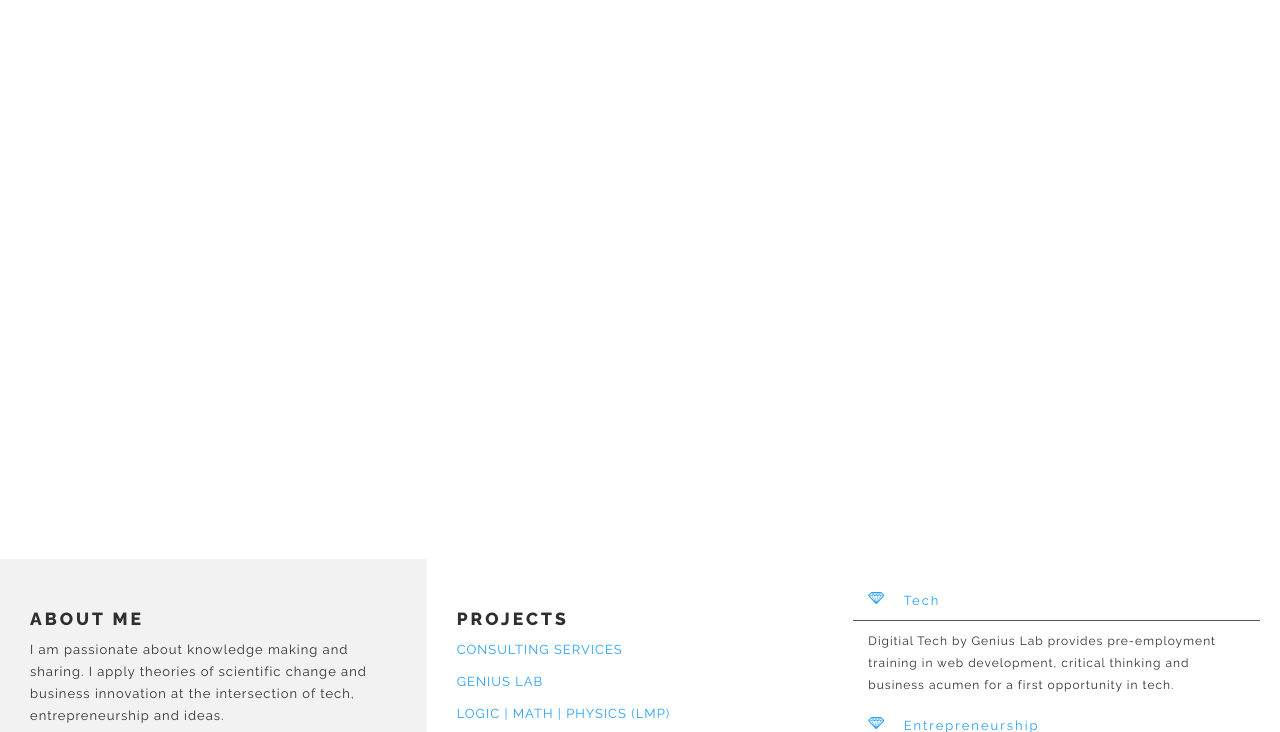
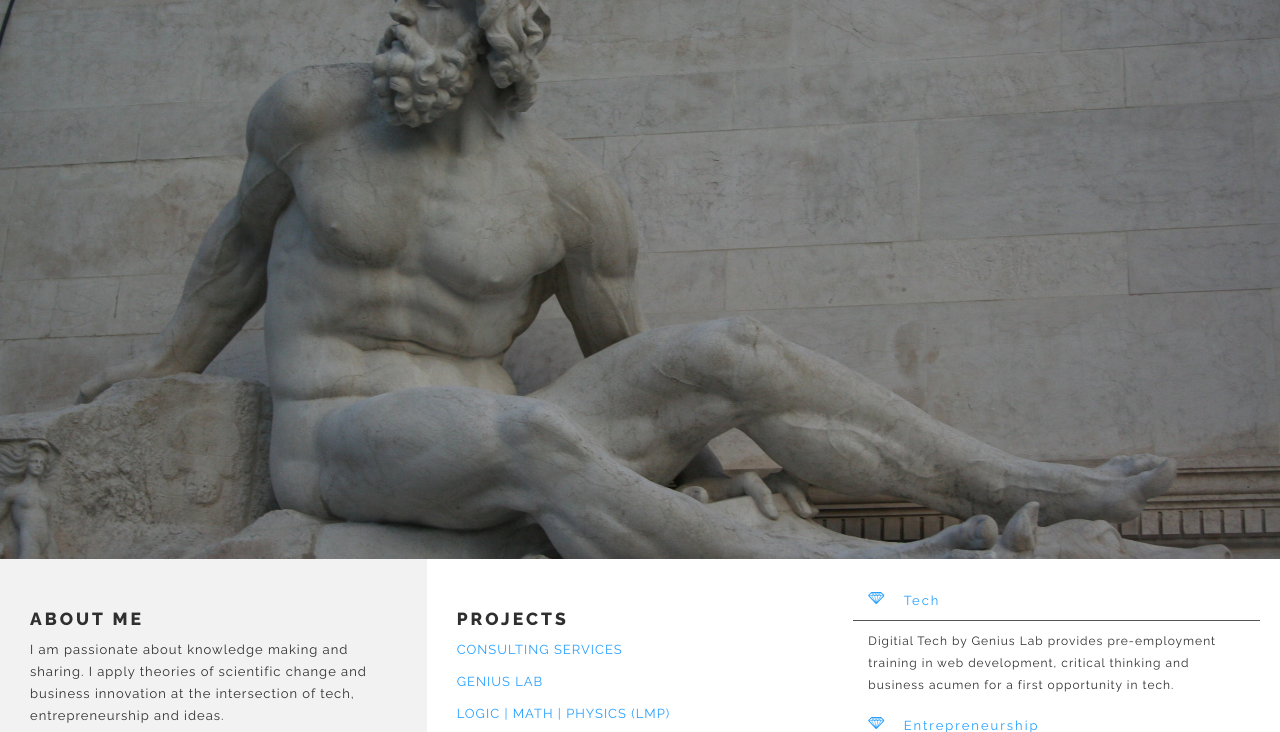
Before and after one commit to JnjR/Personal, a plain HTML site: page index.html in a window 1280 px wide. Shown: the part 118-850 px from the top of the page. Drawn offline with nearby package versions, Linux system fonts and the light colour scheme; files whose address does not match are found by name.

Commit message:
Updated stylesheet

```diff
--- a/style.css
+++ b/style.css
@@ -271,7 +271,7 @@ h6.title-footer {
 /* ========== WRAP SECTIONS ========== */
 
 #headerwrap {
-	background: url(../img/header_bg.jpg) no-repeat center top;
+	background: url(header_bg.jpg) no-repeat center top;
 	margin-top: -120px;
 	padding-top:160px;
 	text-align:center;
```
